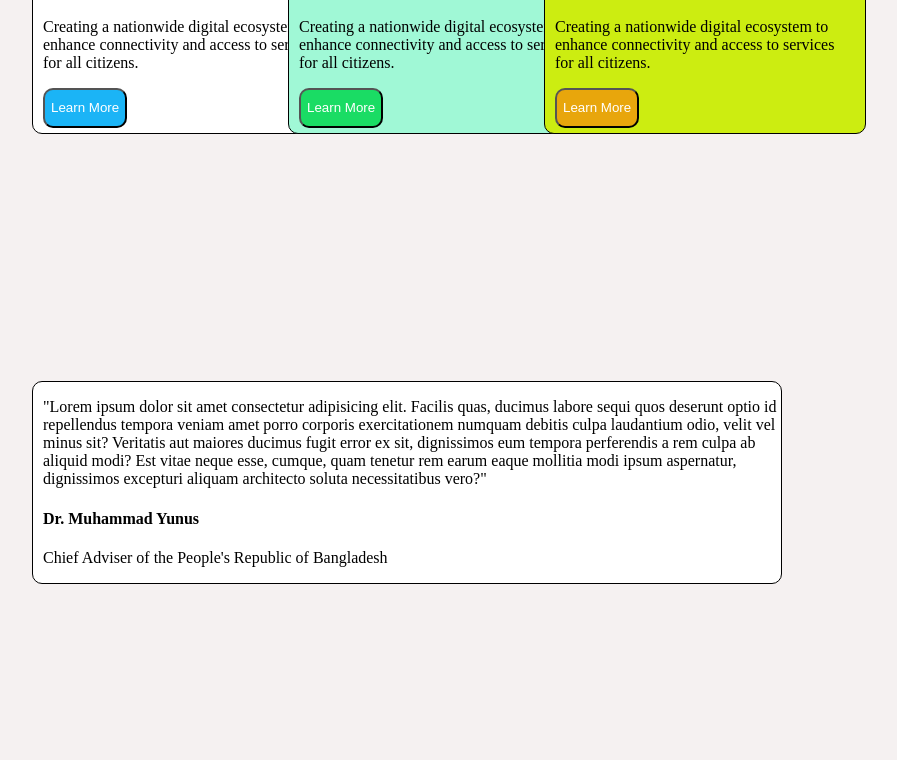
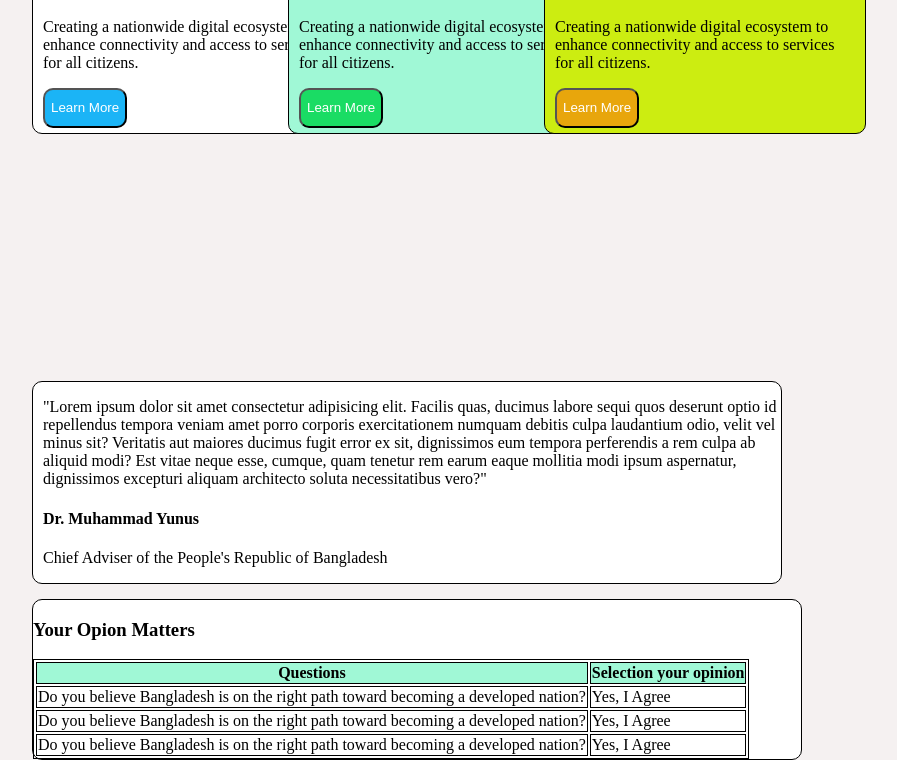
Before and after one commit to GeorgeBlaize/Assignment1_b11, a plain HTML site: page index.html in a window 1280 px wide. Shown: the part 1241-2001 px from the top of the page, without its empty margins (224-1121 px from the left). Before the commit the page ends 1825 px from the top, so only its background shows below. Drawn offline with Linux system fonts and the light colour scheme.

Commit message:
opion added

```diff
--- a/index.html
+++ b/index.html
@@ -91,6 +91,40 @@
 
             </div>
          </section>
+
+         <section class="opinion">
+            <h3>Your Opion Matters</h3>
+            <div>
+                <table><thead>
+                    <tr>
+                      <th class="tq">Questions</th>
+                      <th class="tq">Selection your opinion</th>
+                    </tr></thead>
+                  <tbody>
+                    <tr>
+                      <td>Do you believe Bangladesh is on the right path toward becoming a developed nation?</td>
+                      <td>Yes, I Agree</td>
+                    </tr>
+                    <tr>
+                      <td>Do you believe Bangladesh is on the right path toward becoming a developed nation?</td>
+                      <td>Yes, I Agree</td>
+                    </tr>
+                    <tr>
+                      <td>Do you believe Bangladesh is on the right path toward becoming a developed nation?</td>
+                      <td>Yes, I Agree</td>
+                    </tr>
+                  </tbody>
+                  </table>
+            </div>
+
+
+         </section>
+
+
+         <section class="recent">
+
+
+         </section>
     </main>
 </body>
 </html>
--- a/style.css
+++ b/style.css
@@ -236,3 +236,24 @@ nav{
 #dp3{
     margin-left: 10px;
 }
+
+/*Opion part*/
+.opinion{
+    position: absolute;
+    top: 230%;
+    left: 20%;
+    background-color: #fff;
+    width: 60%;
+    border: 1px solid #000;
+    border-radius: 10px;
+}
+
+
+table, th, td {
+    border: 1px solid black;
+  }
+
+.tq{
+    background-color: #a0f8d6;
+
+}
```
